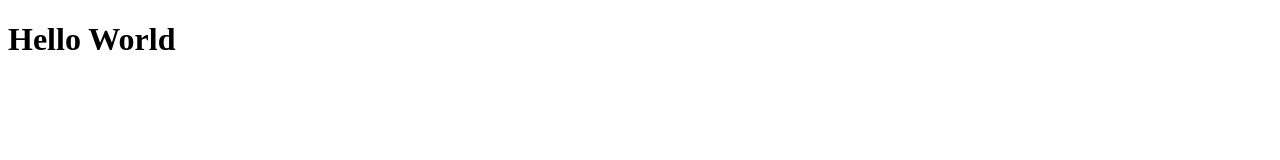
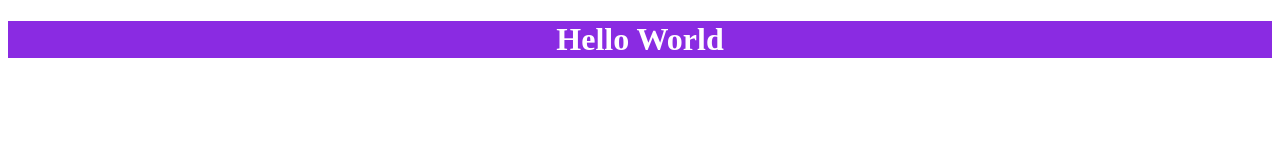
Before and after one commit to mandelatuks/Hello-World, a plain HTML site: page index.html in a window 1280 px wide. Drawn offline with Linux system fonts and the light colour scheme.

Commit message:
Add html file

```diff
--- a/index.html
+++ b/index.html
@@ -5,7 +5,7 @@
     <meta charset="UTF-8">
     <meta http-equiv="X-UA-Compatible" content="IE=edge">
     <meta name="viewport" content="width=device-width, initial-scale=1.0">
-    <link rel="stylesheet" href="">
+    <link rel="stylesheet" href="style.css">
     <title>Hello Page</title>
 </head>
 
```
